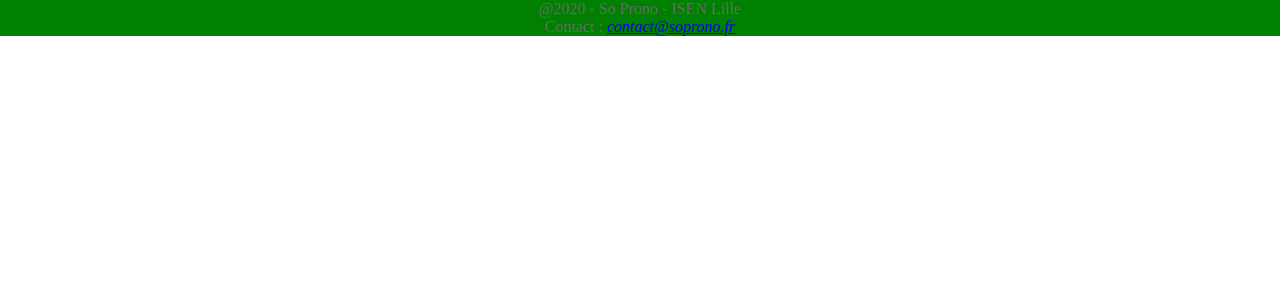
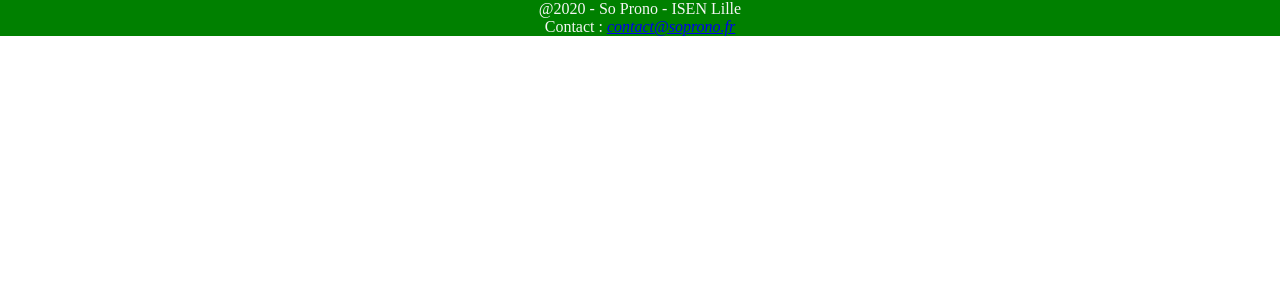
Before and after one commit to goldentrex/SoProno, a PHP site: page /footer.html in a window 1280 px wide. Shown: the top 300 px of the page. Run offline with PHP 8.4, Linux system fonts and the light colour scheme.

Commit message:
Changement

```diff
--- a/style.css
+++ b/style.css
@@ -28,7 +28,7 @@ body {
 
 #footer {
     text-align: center;
-    color: dimgray;
+    color: whitesmoke;
     height: auto;
     width: 100%;
     background-color: green;
```
